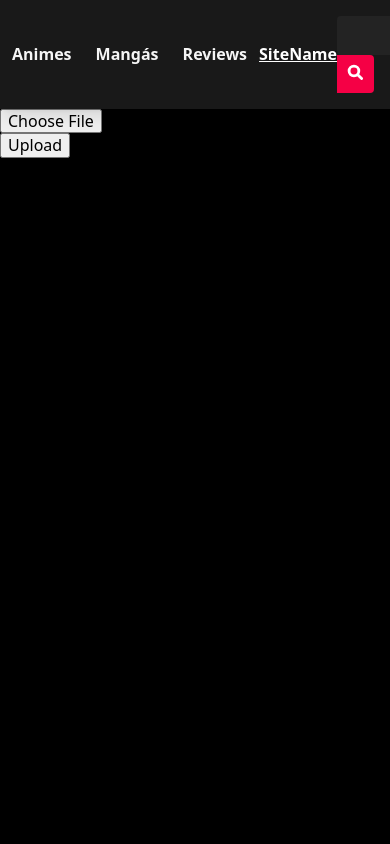
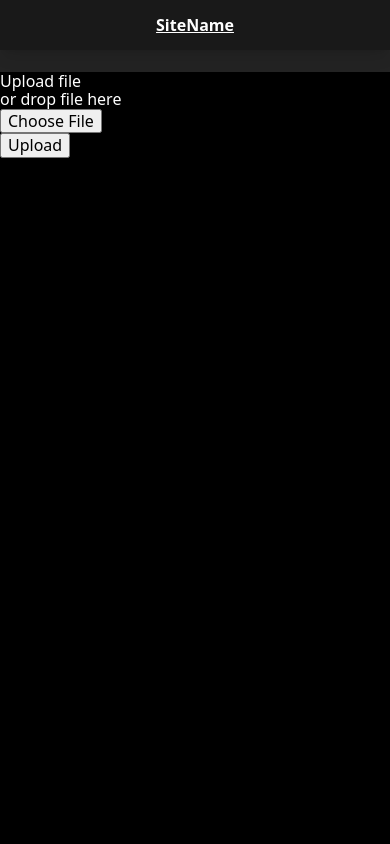
Before and after one commit to devilzcore/lumne-webapp, an Angular app: page /upload in a window 390 px wide. Shown: the top 844 px of the page. Built offline with nearby package versions, Linux system fonts and the light colour scheme; what @kolkov/angular-editor would draw is missing.

Commit message:
style(blog-menu): update style reponsive menu

```diff
--- a/src/app/blog/components/blog-menu/blog-menu.component.scss
+++ b/src/app/blog/components/blog-menu/blog-menu.component.scss
@@ -3,17 +3,15 @@
     font-sans font-semibold capitalize;
 
   &__container {
-    @apply flex mx-auto justify-between container;
+    @apply flex lg:mx-auto lg:justify-between lg:container sm:justify-center;
   }
 
   &__de {
-     @apply flex justify-between flex-grow;
+     @apply flex lg:justify-between flex-grow justify-center;
   }
 
   &__links {
-    display: flex;
-    flex-direction: row;
-    justify-content: center;
+    @apply lg:flex lg:flex-row lg:justify-center hidden sm:block;
   }
 
   &__links a {
@@ -32,7 +30,7 @@
   }
 
   &__search-bar {
-    @apply flex justify-center;
+    @apply lg:flex justify-center hidden sm:block;
   }
 
   &__search-bar form {
```
